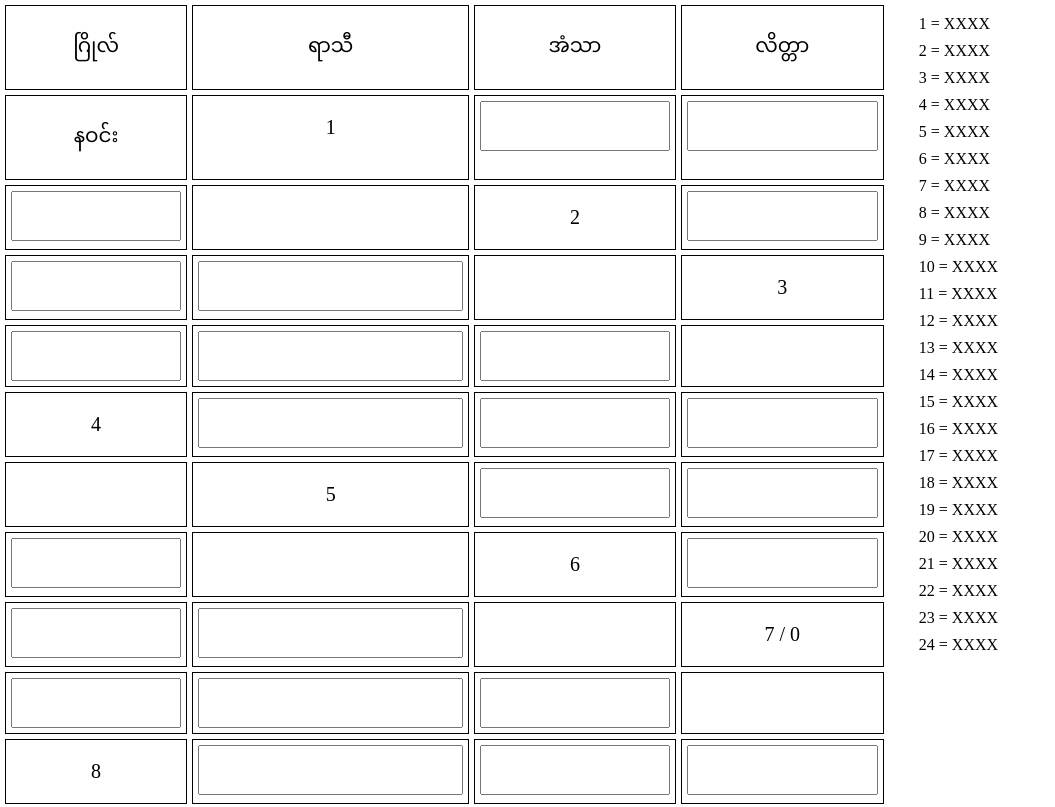
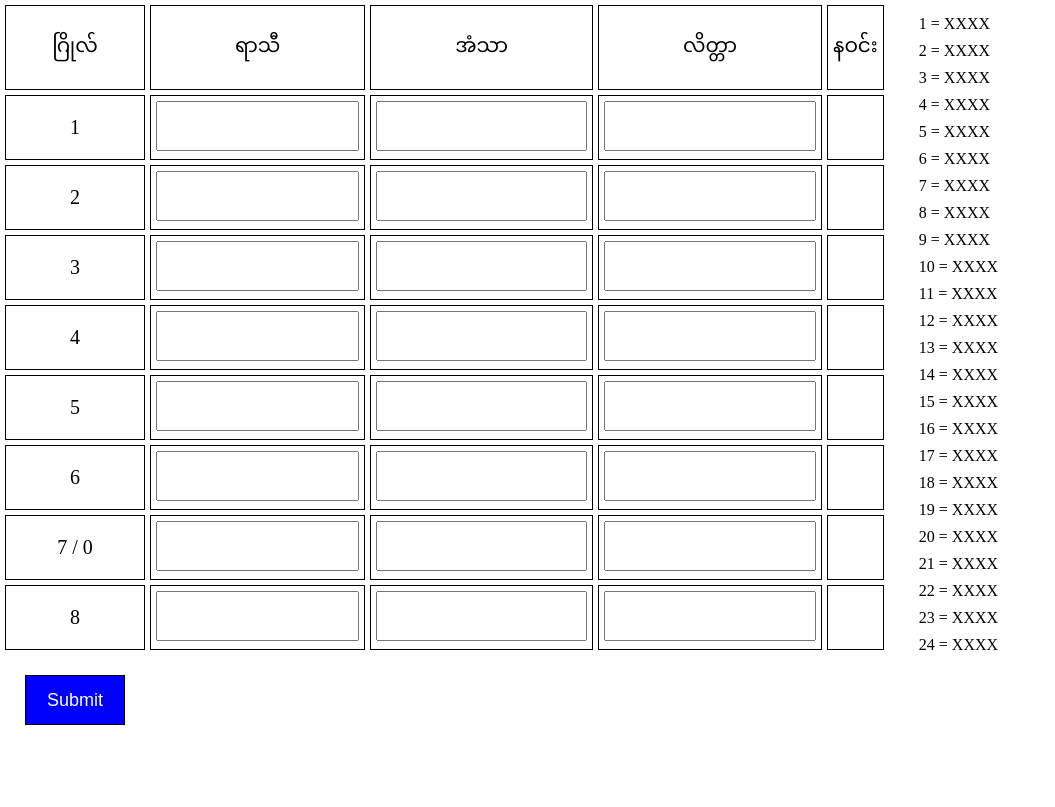
Before and after one commit to MgNyoMhine/Dad-s-project, a plain HTML site: page index.html in a window 1280 px wide. Shown: the top 807 px of the page, without its empty margins (0-1055 px from the left). Drawn offline with Linux system fonts and the light colour scheme.

Commit message:
Update style.css

```diff
--- a/style.css
+++ b/style.css
@@ -38,7 +38,7 @@ button:active {
 
 .left_side {
     display: grid;
-    grid-template-columns: auto auto auto auto;
+    grid-template-columns: auto auto auto auto auto;
     gap: 5px;
     padding: 10x;
     margin: 5px;
```
